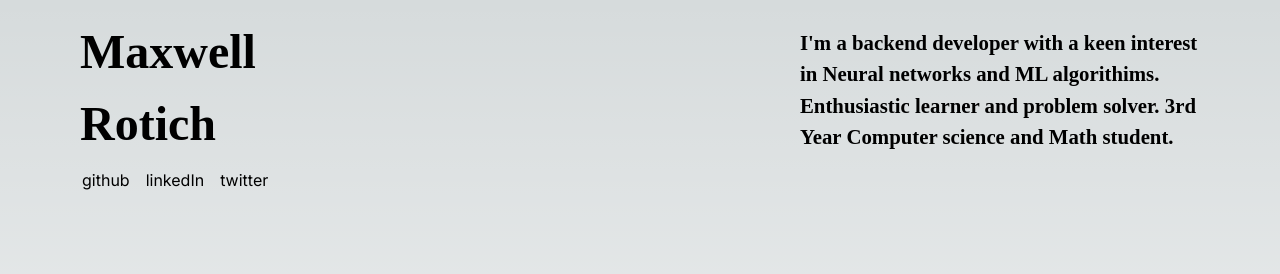
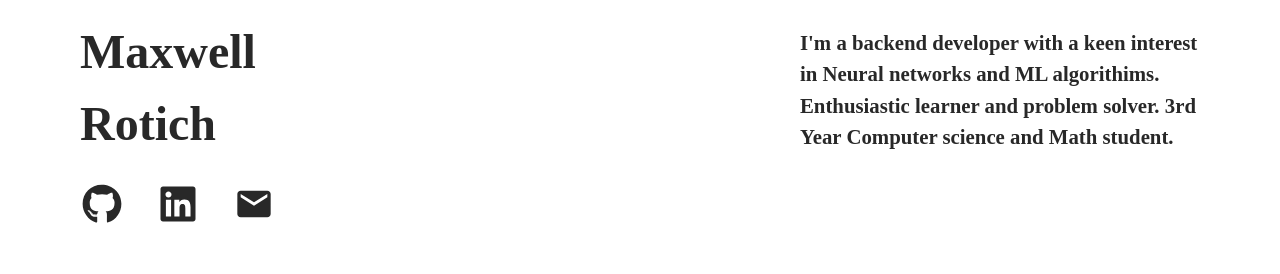
Before and after one commit to VLazorkite/portfolio, a Next.js app: page / in a window 1280 px wide. Shown: the top 274 px of the page. Built offline with nearby package versions, Linux system fonts and the light colour scheme.

Commit message:
Icons update

```diff
--- a/src/app/globals.css
+++ b/src/app/globals.css
@@ -3,8 +3,8 @@
 @tailwind utilities;
 
 :root {
-  --foreground-rgb: 0, 0, 0;
-  --background-start-rgb: 214, 219, 220;
+  --foreground-rgb: 40, 40, 40;
+  --background-start-rgb: 255, 255, 255;
   --background-end-rgb: 255, 255, 255;
 }
 
@@ -47,7 +47,7 @@ body {
 
 .Title {
   margin-top: 1rem;
-  margin-bottom: 0.5rem;
+  margin-bottom: 1.5rem;
   /* border-left: 10%; */
 }
 
@@ -102,3 +102,27 @@ body {
   font-size: 1.5rem;
   margin-bottom: 0.8rem;
 }
+
+.Social-links li {
+  transition-property: size;
+  transition-duration: 40s;
+}
+.Social-links li :hover {
+  width: 120%;
+  height: auto;
+  cursor: pointer;
+  color: black;
+}
+
+@media (prefers-color-scheme: dark) {
+  .Social-links li {
+    transition-property: size;
+    transition-duration: 40s;
+  }
+  .Social-links li :hover {
+    width: 120%;
+    height: auto;
+    cursor: pointer;
+    color: white;
+  }
+}
--- a/src/components/TopSection.tsx
+++ b/src/components/TopSection.tsx
@@ -1,3 +1,7 @@
+import { FaGithub } from "react-icons/fa";
+import { FaLinkedin } from "react-icons/fa";
+import { MdEmail } from "react-icons/md";
+
 export default function TopSection() {
   return (
     <div className="Top-layer w-ful h-60  ">
@@ -19,15 +23,23 @@ export default function TopSection() {
           </h2>
         </div>
       </header>
-      <ul className="Social-links  flex space-x-4">
+      <ul className="Social-links  flex space-x-9">
+        <div className="icon">
+          <li>
+            <a href="https://github.com/VLazorkite">
+              <FaGithub size={40} />
+            </a>
+          </li>
+        </div>
         <li>
-          <a href="#">github</a>
+          <a href="https://www.linkedin.com/in/maxwell-rotich-9080a625a/">
+            <FaLinkedin className="icon" size={40} />
+          </a>
         </li>
         <li>
-          <a href="#">linkedIn</a>
-        </li>
-        <li>
-          <a href="#">twitter</a>
+          <a href="mailto:rotichmax@outlook.com">
+            <MdEmail className="icon" size={40} />
+          </a>
         </li>
       </ul>
     </div>
```
